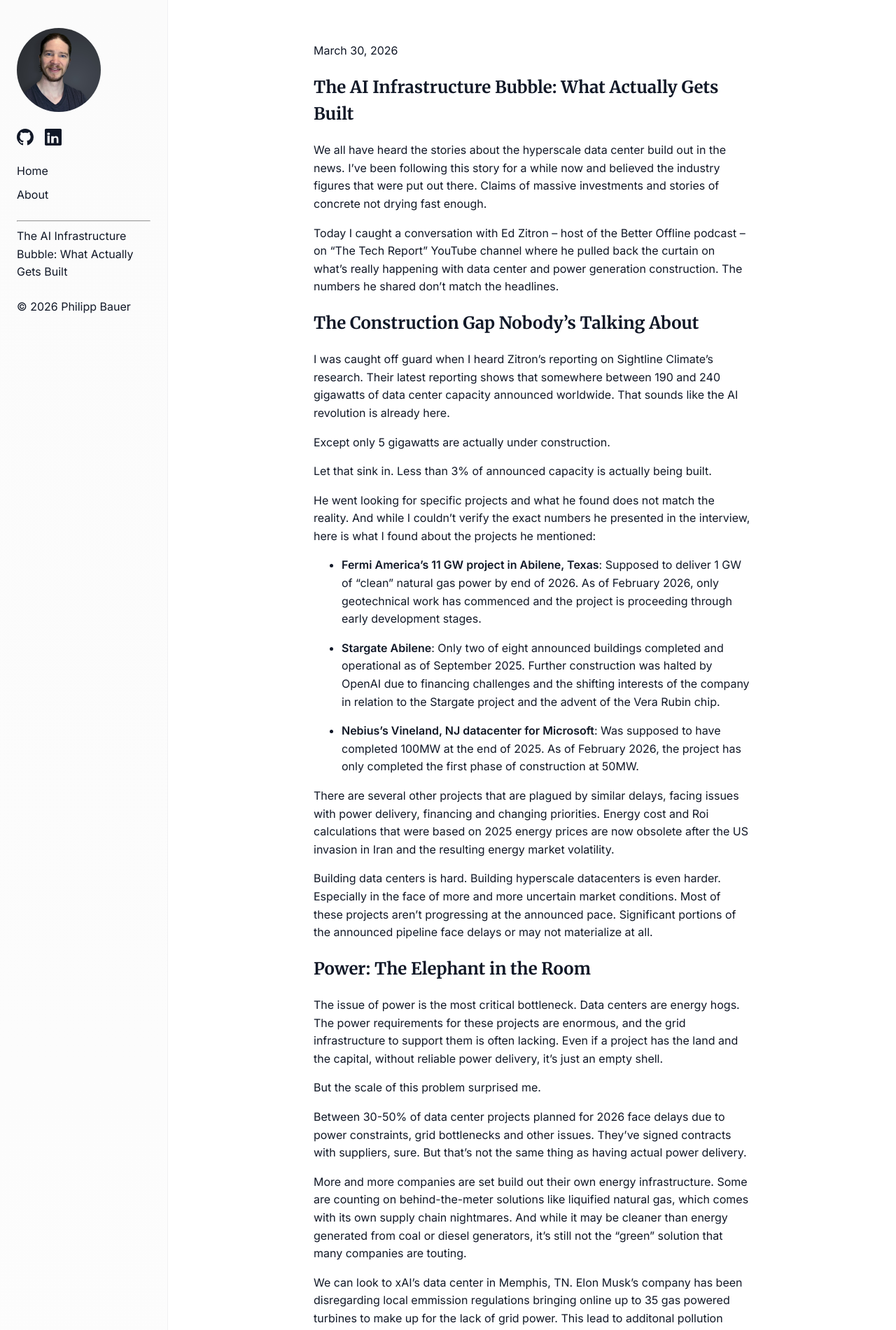
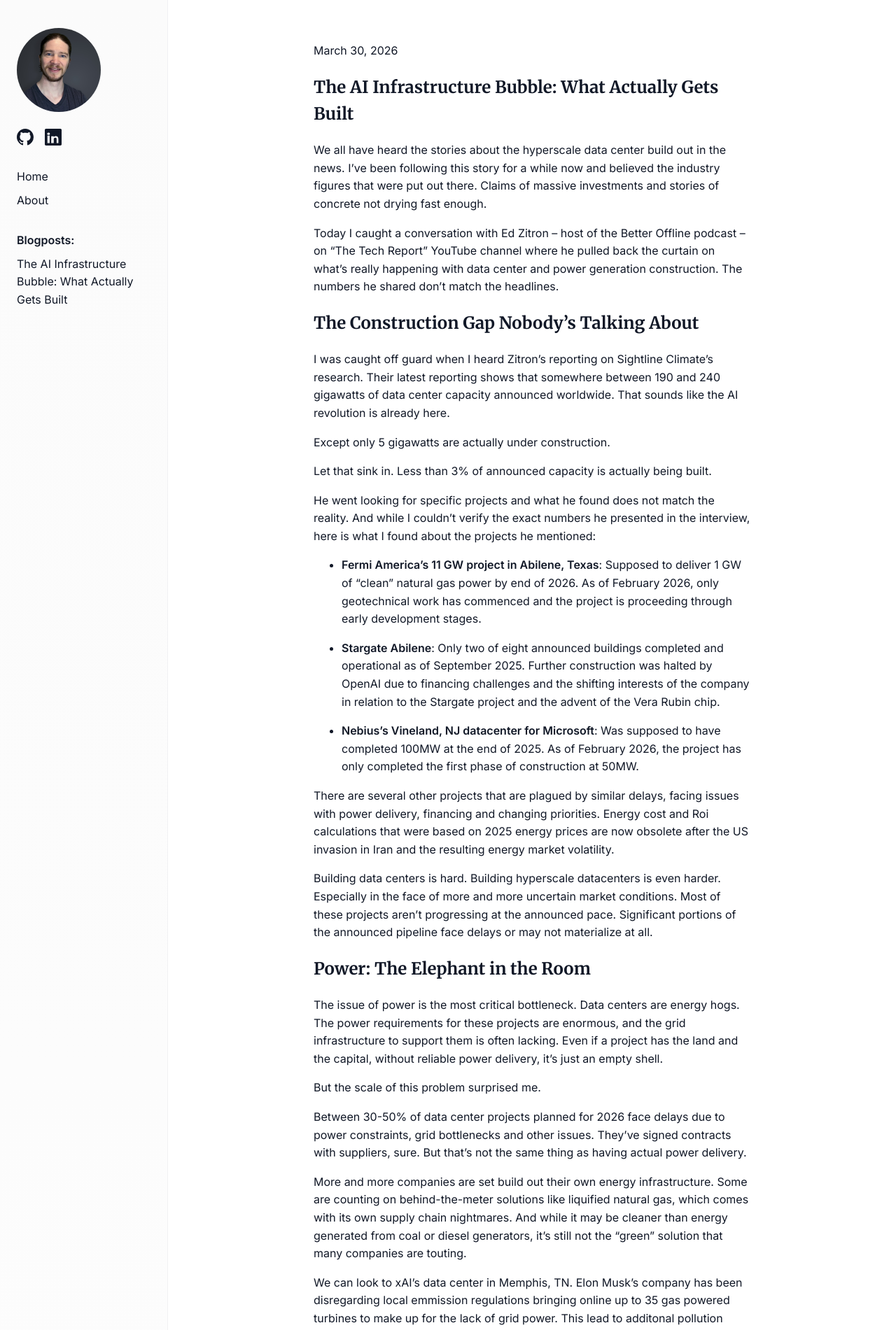
Before and after one commit to philippjbauer/philippjbauer.github.io, a Jekyll site: the page built from index.md, in a window 1280 px wide. Shown: the top 1901 px of the page at 70% size. Built offline with Jekyll 4.4.1, drawn with Linux system fonts in a browser that asks for light colours.

Commit message:
Update navigation structure to include blogpost section and adjust footer styling

```diff
--- a/_includes/nav.html
+++ b/_includes/nav.html
@@ -17,7 +17,7 @@
       <li><a href="{{ '/' | relative_url }}">Home</a></li>
       <li><a href="{{ '/about/' | relative_url }}">About</a></li>
     </ul>
-    <hr>
+    <strong>Blogposts:</strong>
     <ul class="nav-list">
       {% for p in site.posts %}
           <li><a href="{{ p.url | relative_url }}">{{ p.title }}</a><br>{{ post.date | date: "%B %d, %Y" }}</li>
--- a/assets/css/style.css
+++ b/assets/css/style.css
@@ -17,6 +17,7 @@ body{font-family:Inter,system-ui,-apple-system,Segoe UI,Roboto,"Helvetica Neue",
 .site-desc{color:var(--muted);margin:8px 0 0;font-size:0.95rem}
 
 .nav{display:flex;flex-direction:column;height:100%}
+.nav-inner{display:flex;flex-direction:column;height:100%}
 .portrait{width:120px;height:120px;border-radius:50%;object-fit:cover;margin-bottom:24px;display:block}
 .social-links{display:flex;gap:16px;margin-bottom:24px}
 .social-icon{width:24px;height:24px;color:var(--accent);transition:color 0.2s ease}
@@ -32,7 +33,7 @@ body{font-family:Inter,system-ui,-apple-system,Segoe UI,Roboto,"Helvetica Neue",
 .post p{color:#111827;margin:0 0 1em}
 .post img{max-width:100%;height:auto}
 
-.site-footer{margin-top:48px;color:var(--muted);font-size:0.9rem}
+.nav-footer{margin-top:auto;color:var(--muted);font-size:0.9rem}.site-footer{margin-top:48px;color:var(--muted);font-size:0.9rem}
 
 @media (max-width:800px){
   .site-wrap{flex-direction:column}
```
